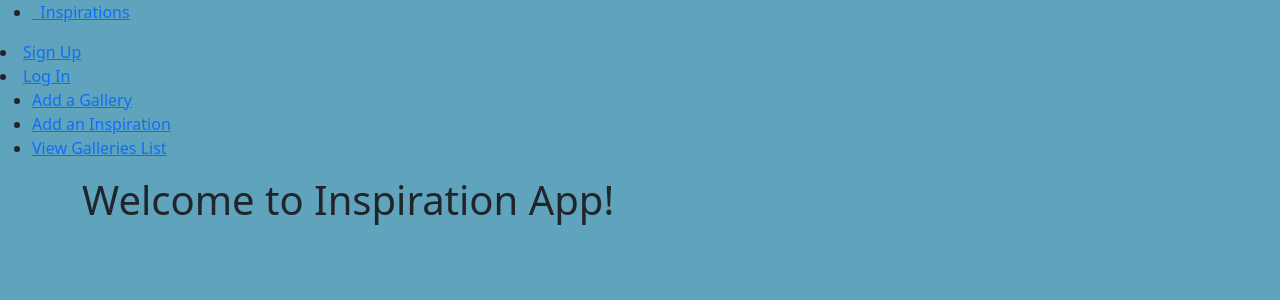
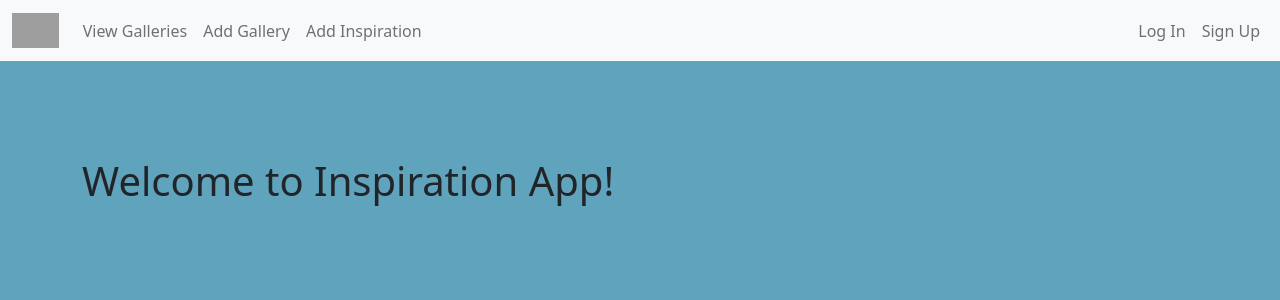
Before and after one commit to fernando-massa/inspirations, a Django app: page / in a window 1280 px wide. Shown: the top 300 px of the page. Run offline with Django 4.2, Linux system fonts and the light colour scheme; grey boxes are pictures that could not be loaded.

Commit message:
first draft nav bar

```diff
--- a/inspiration2/main_app/templates/base.html
+++ b/inspiration2/main_app/templates/base.html
@@ -11,21 +11,34 @@
     <link rel="stylesheet" type="text/css" href="{% static 'css/style.css' %}">
 </head>
 <body>
-<header>
-    <nav>
-        <div>
-            <ul>
-                <li><a href="{% url 'home' %}">&nbsp;&nbsp;Inspirations</a></li>
-            </ul>
-                <li><a href="{% url 'signup' %}">Sign Up</a></li>
-                <li><a href="{% url 'login' %}">Log In</a></li>
-            <ul>
-                <li><a href="{% url 'galleries_create' %}">Add a Gallery</a></li>
-                <li><a href="{% url 'inspirations_create' %}">Add an Inspiration</a></li>
-                <li><a href="{% url 'galleries_index' %}">View Galleries List</a></li>
-        </div>
-    </nav>
-</header>
+    <header>
+        <nav class="navbar navbar-expand-lg navbar-light bg-light">
+            <div class="container-fluid">
+                <a href="#" class="navbar-brand">
+                    <img src="https://i.imgur.com/trhIG4h.png" height="35" alt="Inspirations">
+                </a>
+                <button type="button" class="navbar-toggler" data-bs-toggle="collapse" data-bs-target="#navbarCollapse">
+                    <span class="navbar-toggler-icon"></span>
+                </button>
+                <div class="collapse navbar-collapse" id="navbarCollapse">
+                    <div class="navbar-nav">
+                        <a href="{% url 'galleries_index' %}" class="nav-item nav-link">View Galleries</a>
+                        <a href="{% url 'galleries_create' %}" class="nav-item nav-link">Add Gallery</a>
+                        <a href="{% url 'inspirations_create' %}" class="nav-item nav-link">Add Inspiration</a>
+                    </div>
+                    <div class="navbar-nav ms-auto">
+                        <a href="{% url 'login' %}" class="nav-item nav-link">Log In</a>
+                        <a href="{% url 'signup' %}" class="nav-item nav-link">Sign Up</a>
+                    </div>
+                </div>
+            </div>
+        </nav>
+    </header>
+    <br/>
+    <br/>
+    <br/>
+    <br/>
+
 <main class="container">
     {% block content %}
     {% endblock %}
```
